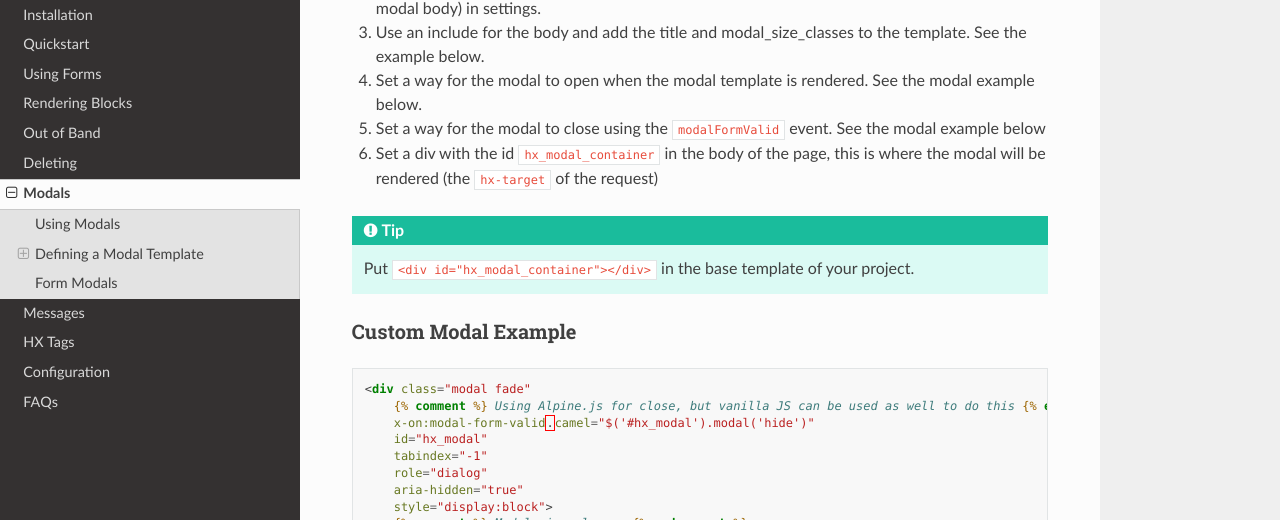
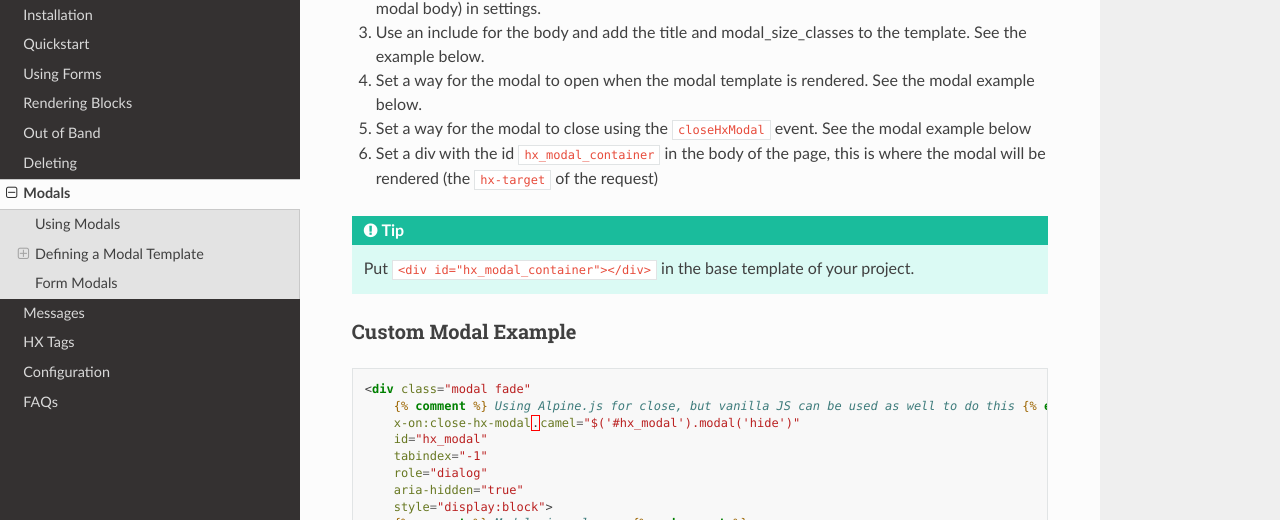
Before and after one commit to yaakovLowenstein/hx-requests, a Sphinx documentation site: the page built from docs/guide/modals.rst, in a window 1280 px wide and 900 px high, scrolled down 842 px. Shown: the part 137-657 px from the top of the window. Built offline with Sphinx 7.4.7 and the Read the Docs theme 2.0.0, drawn with Linux system fonts in a browser that asks for light colours; pages that are not in the unit, such as notebooks, are missing from menus.

Commit message:
fix! Change modalFormValid to closeHxModal
It was misnamed as it really is just used to trigger a modal close event.

BREAKING CHANGE: This will break any custom modals that use
the modalFormValid event. They will need to be updated to use
closeHxModal instead. (and if using Alpin.js modal-form-valid
needs to be changed to close-hx-modal)

```diff
--- a/docs/guide/modals.rst
+++ b/docs/guide/modals.rst
@@ -38,7 +38,7 @@ To customize a modal, there are a few steps that need to be followed.
 #. Set the id of you modal to :code:`hx_modal_body` or set :code:`HX_REQUESTS_MODAL_BODY_ID` (a :code:`css` id for the modal body) in settings.
 #. Use an include for the body and add the title and modal_size_classes to the template. See the example below.
 #. Set a way for the modal to open when the modal template is rendered. See the modal example below.
-#. Set a way for the modal to close using the :code:`modalFormValid` event. See the modal example below
+#. Set a way for the modal to close using the :code:`closeHxModal` event. See the modal example below
 #. Set a div with the id :code:`hx_modal_container` in the body of the page, this is where the modal will be rendered (the :code:`hx-target` of the request)
 
 .. tip::
@@ -52,7 +52,7 @@ Custom Modal Example
 
     <div class="modal fade"
         {% comment %} Using Alpine.js for close, but vanilla JS can be used as well to do this {% endcomment %}
-        x-on:modal-form-valid.camel="$('#hx_modal').modal('hide')"
+        x-on:close-hx-modal.camel="$('#hx_modal').modal('hide')"
         id="hx_modal"
         tabindex="-1"
         role="dialog"
```
Also changed, not shown: 1 other file.
